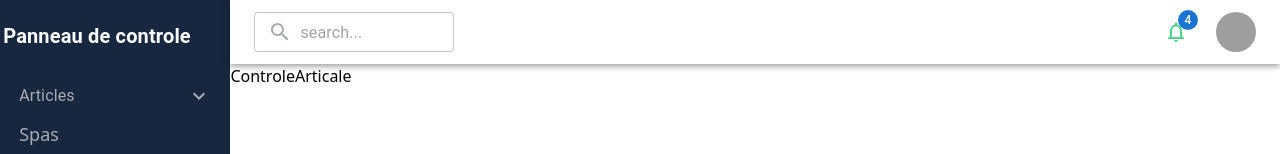
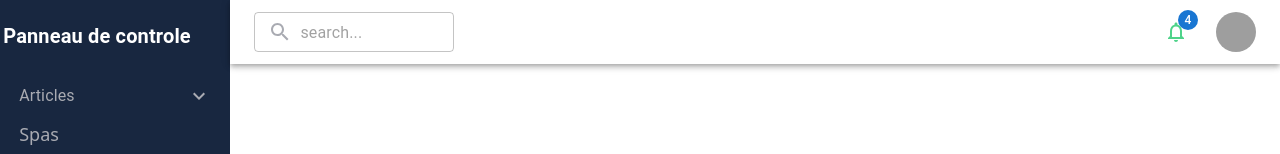
Before and after one commit to wassim226/prestige, a React (Vite) app: page /controle/articales in a window 1280 px wide. Shown: the top 154 px of the page. Built offline with nearby package versions, Linux system fonts and the light colour scheme; grey boxes are pictures that could not be loaded.

Commit message:
add editor

```diff
--- a/src/pages/controle_panel/articale.jsx
+++ b/src/pages/controle_panel/articale.jsx
@@ -1,7 +1,12 @@
-import React from "react";
+import {useRef} from "react";
 
 function ControleArticale() {
-  return <div>ControleArticale</div>;
+  const ifram = useRef(null)
+  return (
+  <div className="w-full h-[85vh]">
+    <iframe ref={ifram} className='relative w-full h-full' src={`../../../build/index.html`}></iframe>
+  </div>
+  );
 }
 
 export default ControleArticale;
```
Also changed, not shown: 1 other file (tests, documents, lock files or other folders).
